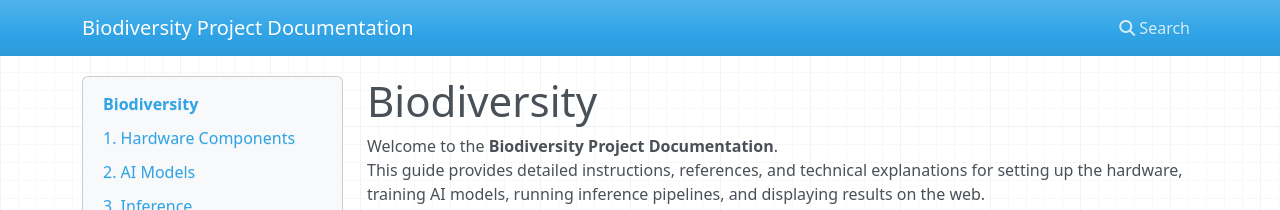
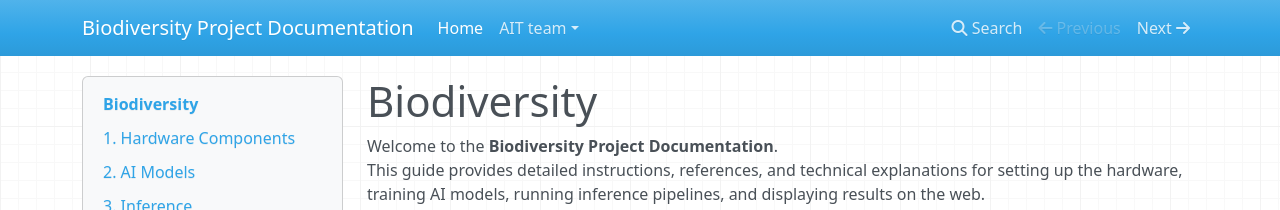
Before and after one commit to KaungHtetCho-22/mkdocs-bio, an MkDocs documentation site: the page built from docs/index.md, in a window 1280 px wide. Shown: the top 210 px of the page. Built offline with MkDocs 1.6.1, drawn with Linux system fonts in a browser that asks for light colours; nearby versions of some CDN libraries; some of the changed lines change nothing that is shown.

Commit message:
added nav bar

```diff
--- a/mkdocs.yml
+++ b/mkdocs.yml
@@ -5,12 +5,12 @@ site_author: AIT
 
 nav:
   - Home: index.md
-  # - AIT team:
-  #     - Score prediction: score.md
-  #     - Data Documentation: data.md
-  #     - Model Training: training.md
-  #     - Hardware: hardware.md
-  #     - Inference: inference.md
+  - AIT team:
+      - Score prediction: score.md
+      - Data Documentation: data.md
+      - Model Training: training.md
+      - Hardware: hardware.md
+      - Inference: inference.md
 
 markdown_extensions:
   - admonition
```
